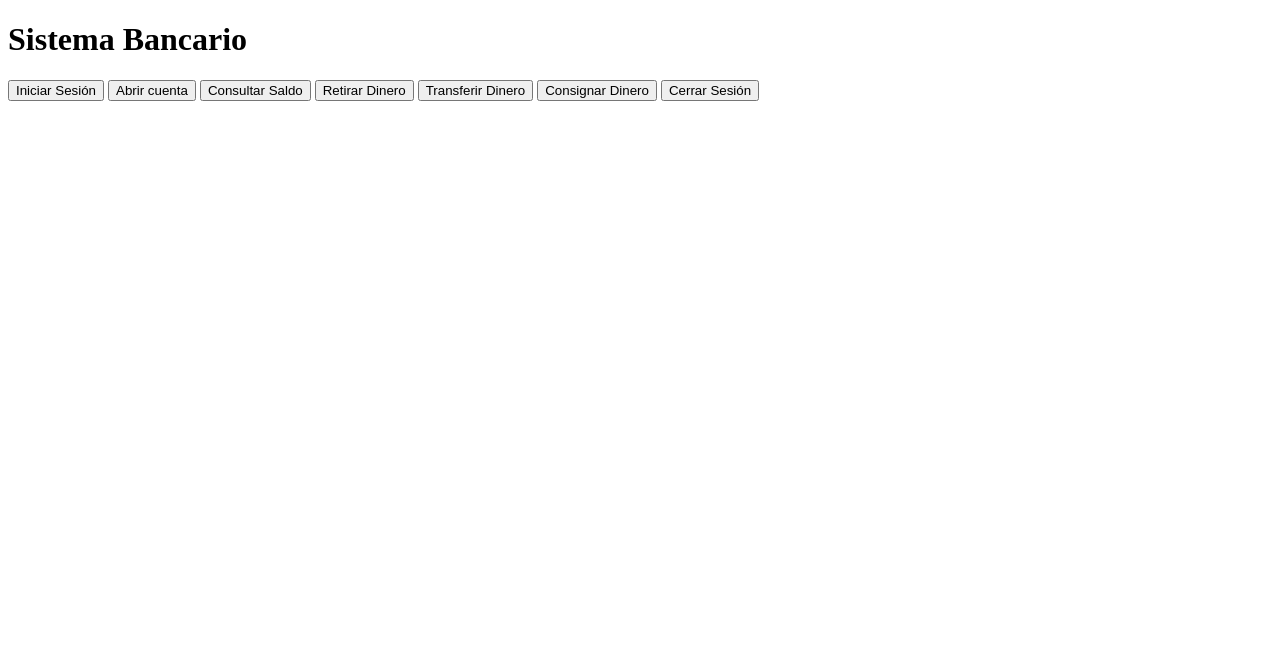
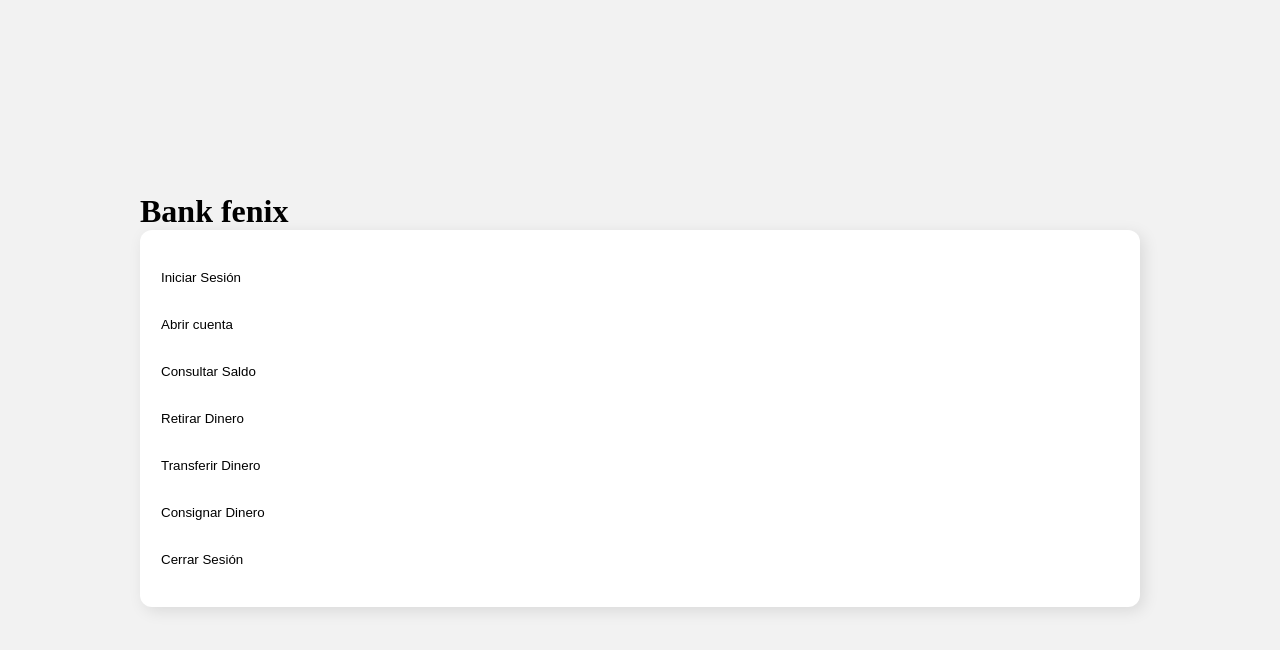
Before and after one commit to EsneiderGp/TallerCajero, a plain HTML site: page index.html in a window 1280 px wide. Drawn offline with Linux system fonts and the light colour scheme.

Commit message:
estilos menu opciones

```diff
--- a/assets/css/style.css
+++ b/assets/css/style.css
@@ -1,6 +1,64 @@
+*{
+    margin: 0%;
+    box-sizing: border-box;
+    padding: 0%;
+
+}
+body{
+    height: 100vh;
+    display: grid;
+    place-items: center;
+    background-color: #f2f2f2;
+}
+button{
+    background-color:transparent;
+    border: none;
+    cursor: pointer;
+    margin: 0%;
+    padding: 1rem 1rem;
+    text-align: left;
+    padding-left: 1rem;
+}
+.menu-opciones{
+    width: 350px;
+    display: flex;
+    flex-direction: column;
+
+
+}
+.menu-opciones button{
+    width: 100%;
+    border-left: solid 5px transparent;
+
+
+}
+.menu-opciones button:hover{
+    font-weight: bolder;
+    background-color: #f2f2f2;
+    border-left: solid 5px #FD4F00;
+
+
+}
 .card{
     background-color: rgb(255, 255, 255);
     border-radius: 10px;
     box-shadow: 0 4px 8px 0 rgba(0,0,0,0.2);
     display: none;
 }
+.Cajero{
+    display: flex;
+    padding: 1.5rem 0;
+    border-radius: 12px;
+    box-shadow: 4px 4px 16px rgba(0, 0, 0, 0.1);
+    background-color: white;
+    width: 1000px;
+    gap: 1rem;
+
+}
+.container{
+    max-width: 1440px;
+    padding: 1rem;
+    margin-left: auto;
+    margin-right: auto;
+
+}
--- a/index.html
+++ b/index.html
@@ -7,8 +7,19 @@
     <title>Cajero</title>
 </head>
 <body>
-    <div class="menu=navegacion">
-        <h1>Sistema Bancario</h1>
+    <div class="container">
+        <h1>Bank fenix</h1>
+        <div class="Cajero">
+            <div id="operaciones" class="menu-opciones">
+                <button onclick="IniciarSesion()">Iniciar Sesión</button>
+                <button onclick="Abrircuenta()">Abrir cuenta </button>
+                <button onclick="consultarSaldo()">Consultar Saldo</button>
+                <button onclick="retirarDinero()">Retirar Dinero</button>
+                <button onclick="transferirDinero()">Transferir Dinero</button>
+                <button onclick="depositarDinero()">Consignar Dinero</button>
+                <button onclick="cerrarSesion()">Cerrar Sesión</button>
+            </div>
+            <div class="menu-navegacion">
                 <div id="login_form" class="card">
                     <h1>Iniciar sesion</h1>
                     <input type="text" id="username" placeholder="Usuario">
@@ -53,14 +64,7 @@
                     <input type="password" id="password" placeholder="Contraseña">
                     <button onclick="RetirarDinero()">Cerrar Sesión</button>
                 </div>
-        <div id="operaciones" class="menu-opciones">
-            <button onclick="IniciarSesion()">Iniciar Sesión</button>
-            <button onclick="Abrircuenta()">Abrir cuenta </button>
-            <button onclick="consultarSaldo()">Consultar Saldo</button>
-            <button onclick="retirarDinero()">Retirar Dinero</button>
-            <button onclick="transferirDinero()">Transferir Dinero</button>
-            <button onclick="depositarDinero()">Consignar Dinero</button>
-            <button onclick="cerrarSesion()">Cerrar Sesión</button>
+        </div>
     </div>
     <script src="./assets/js/script.js"></script>
 </body>
```
Also changed, not shown: assets/img/logo.png (added). Lines whose indentation alone changed are shown as unchanged.
